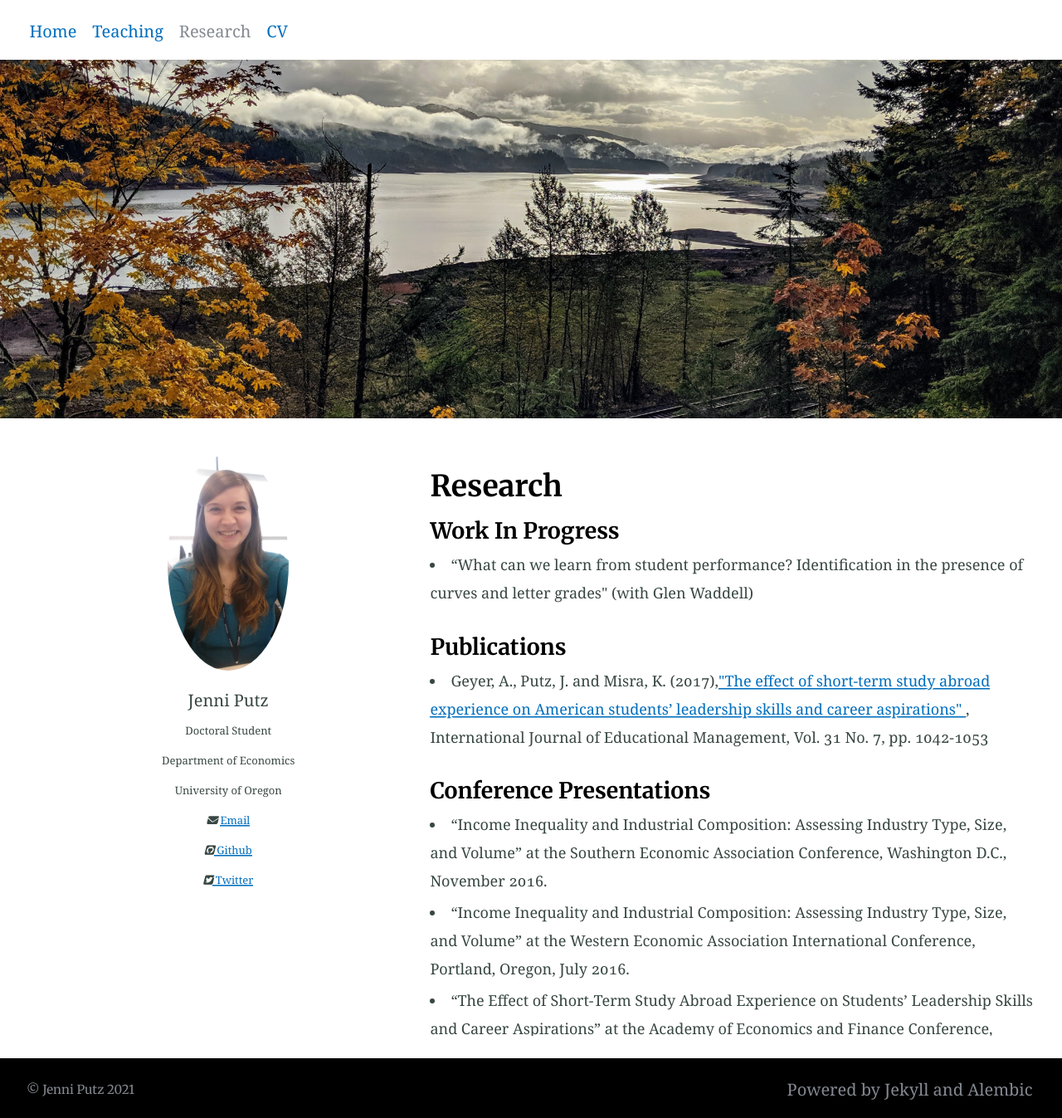
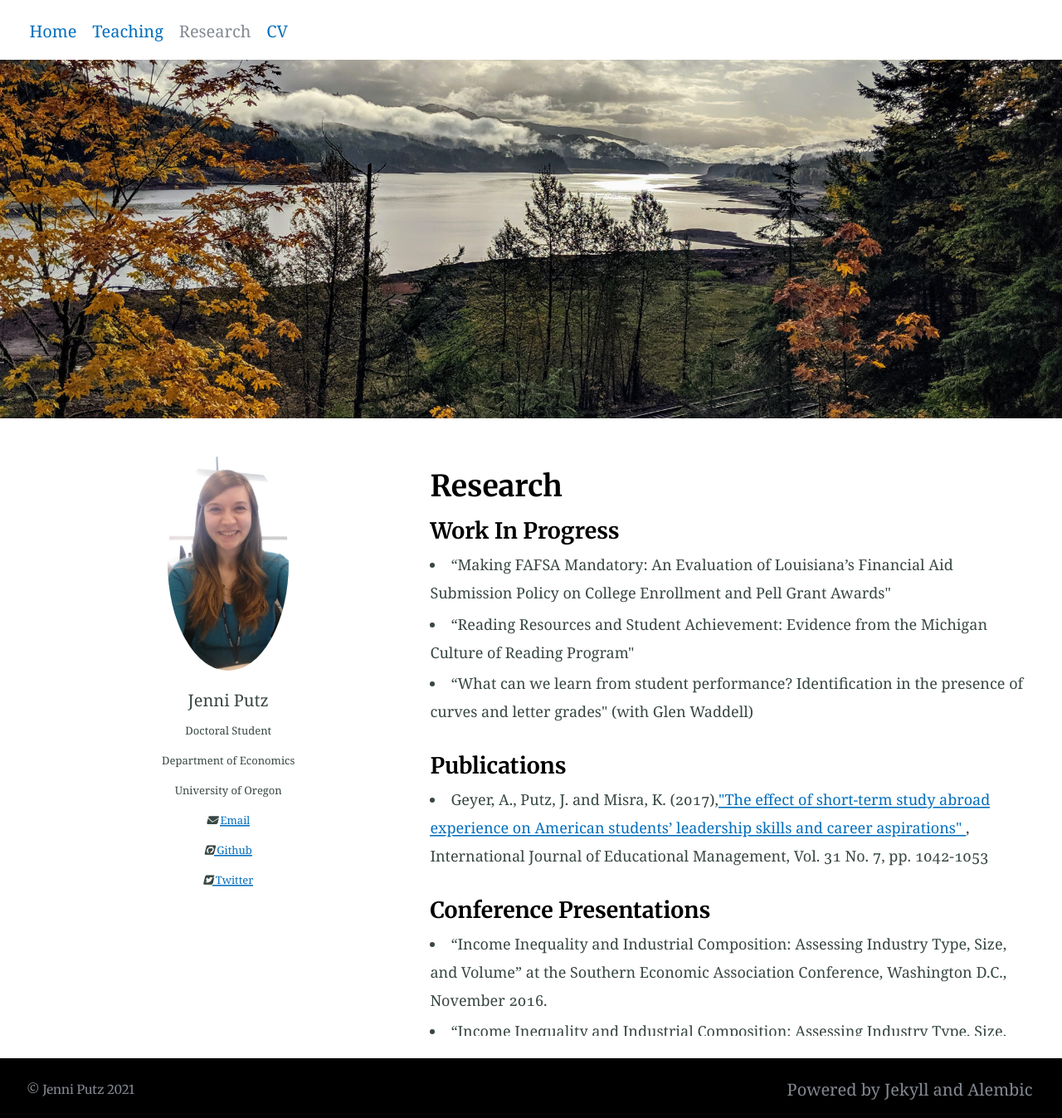
Before and after one commit to jenni-putz/1jenni-putz.github.io, a Jekyll site: the page built from research.md, in a window 1280 px wide. Shown: the whole page at 83% size. Built offline with Jekyll 4.4.1, drawn with Linux system fonts in a browser that asks for light colours; nearby versions of some CDN libraries; our own code applies the rules of GitHub Pages for plain Markdown files.

Commit message:
add newest working papers

```diff
--- a/research.md
+++ b/research.md
@@ -72,6 +72,8 @@ button {
       <h4> Work In Progress </h4>
 	 <font size="4">
         <ul>
+          <li>“Making FAFSA Mandatory: An Evaluation of Louisiana’s Financial Aid Submission Policy on College Enrollment and Pell Grant Awards"</li>
+	  <li>“Reading Resources and Student Achievement: Evidence from the Michigan Culture of Reading Program"</li>
           <li>“What can we learn from student performance? Identification in the presence of curves and letter grades" (with Glen Waddell)</li>
         </ul>
         <h4> Publications </h4>
```
